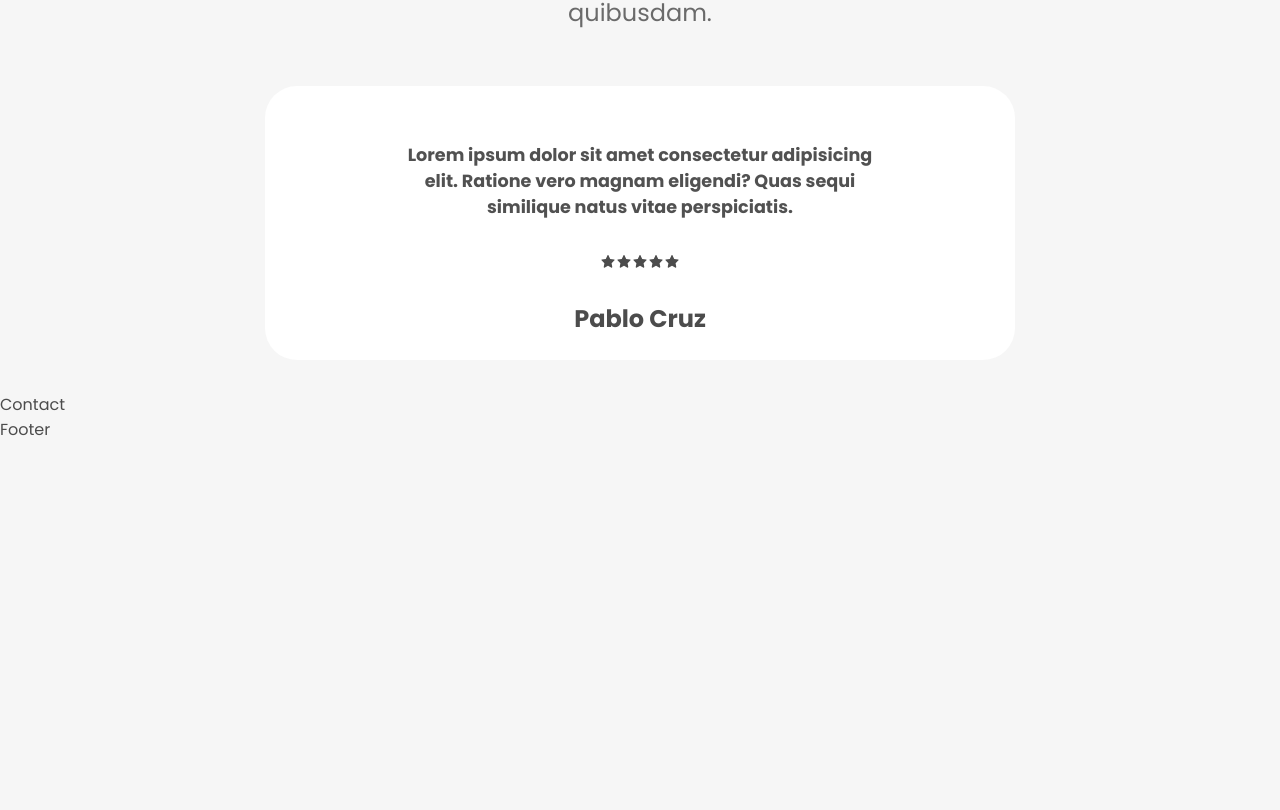
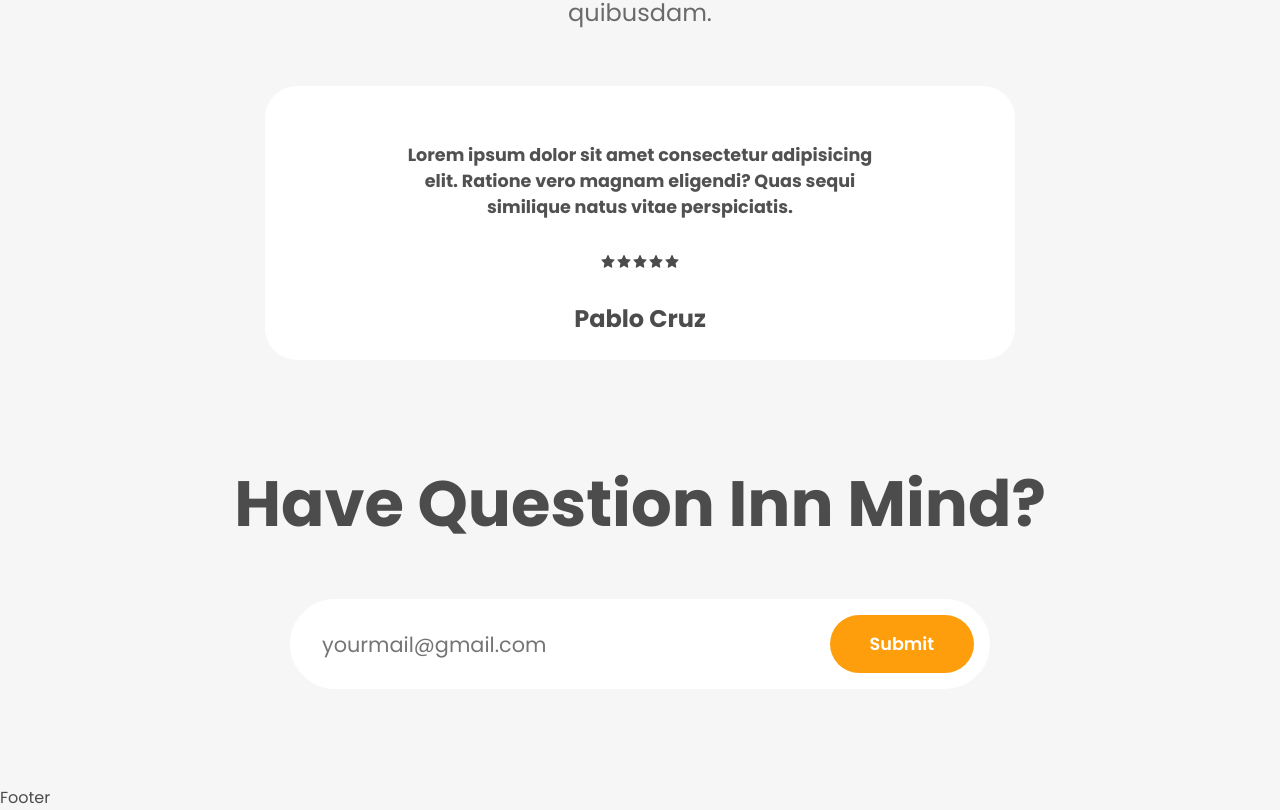
Before and after one commit to pablo-cruzbr/food-delivery-landing-page, a React (Vite) app: page / in a window 1280 px wide. Shown: the part 3241-4051 px from the top of the page. Before the commit the page ends 3683 px from the top, so only its background shows below. Built offline with nearby package versions, Linux system fonts and the light colour scheme.

Commit message:
feat: new update section "contact"

```diff
--- a/src/components/Contact.jsx
+++ b/src/components/Contact.jsx
@@ -2,9 +2,13 @@ import React from 'react'
 
 const Contact = () => {
   return (
-    <div>
-      Contact
+   <div className="contact-page-wrapper">
+    <h1 className="primary-heading">Have Question Inn Mind?</h1>
+    <div className="contact-form-container">
+      <input type="text" placeholder='yourmail@gmail.com'/>
+      <button className="secondary-button">Submit</button>
     </div>
+   </div>
   )
 }
 
```
